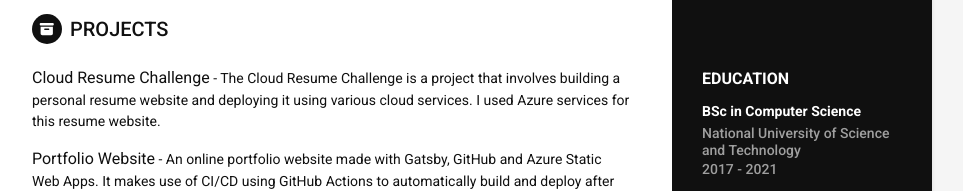
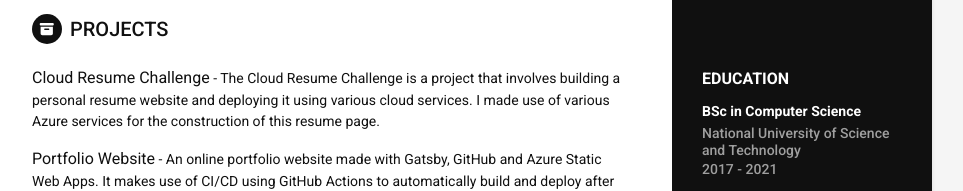
Before and after one commit to Kinda-Nefarious/azure-resume, a plain HTML site: page index.html in a window 1280 px wide. Shown: the part 781-972 px from the top of the page, without its empty margins (188-1151 px from the left). Drawn offline with Linux system fonts and the light colour scheme; no server answers.

Commit message:
Edited project text

```diff
--- a/index.html
+++ b/index.html
@@ -138,7 +138,7 @@
                     <span class="project-title"><a href="https://themes.3rdwavemedia.com/bootstrap-templates/startup/coderpro-bootstrap-5-startup-template-for-software-projects/" target="_blank">Azure Pet Store </a></span> - <span class="project-tagline">A web-based app for the pet store and three microservices for the pet store is deployed on Azure App Service (petstoreapp) and Azure Kubernetes Service (petstorepetservice, petstoreproductservice, and petstoreorderservice). </span>
                 </div>*/--> <!--//item-->
                 <div class="item">
-                    <span class="project-title"><a href="https://github.com/Kinda-Nefarious/azure-resume" target="_blank">Cloud Resume Challenge</a></span> - <span class="project-tagline">The Cloud Resume Challenge is a project that involves building a personal resume website and deploying it using various cloud services. I used Azure services for this resume website.</span>
+                    <span class="project-title"><a href="https://github.com/Kinda-Nefarious/azure-resume" target="_blank">Cloud Resume Challenge</a></span> - <span class="project-tagline">The Cloud Resume Challenge is a project that involves building a personal resume website and deploying it using various cloud services. I made use of various Azure services for the construction of this resume page.</span>
                 </div><!--//item-->
                 <div class="item">
                     <span class="project-title"><a href="https://www.rufaronyakudya.com/" target="_blank">Portfolio Website</a></span> - <span class="project-tagline">An online portfolio website made with Gatsby, GitHub and Azure Static Web Apps. It makes use of CI/CD using GitHub Actions to automatically build and deploy after each commit.</span>
```
